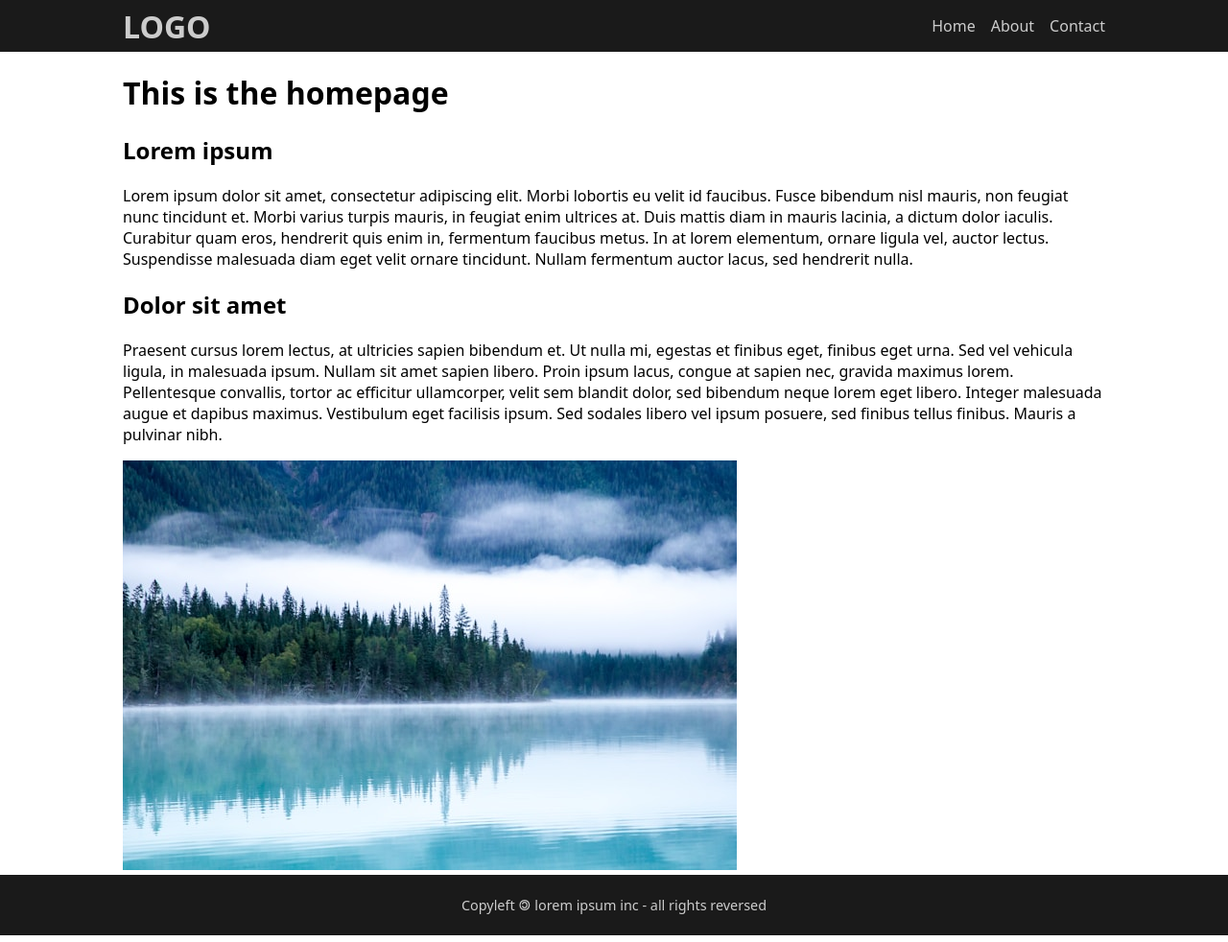
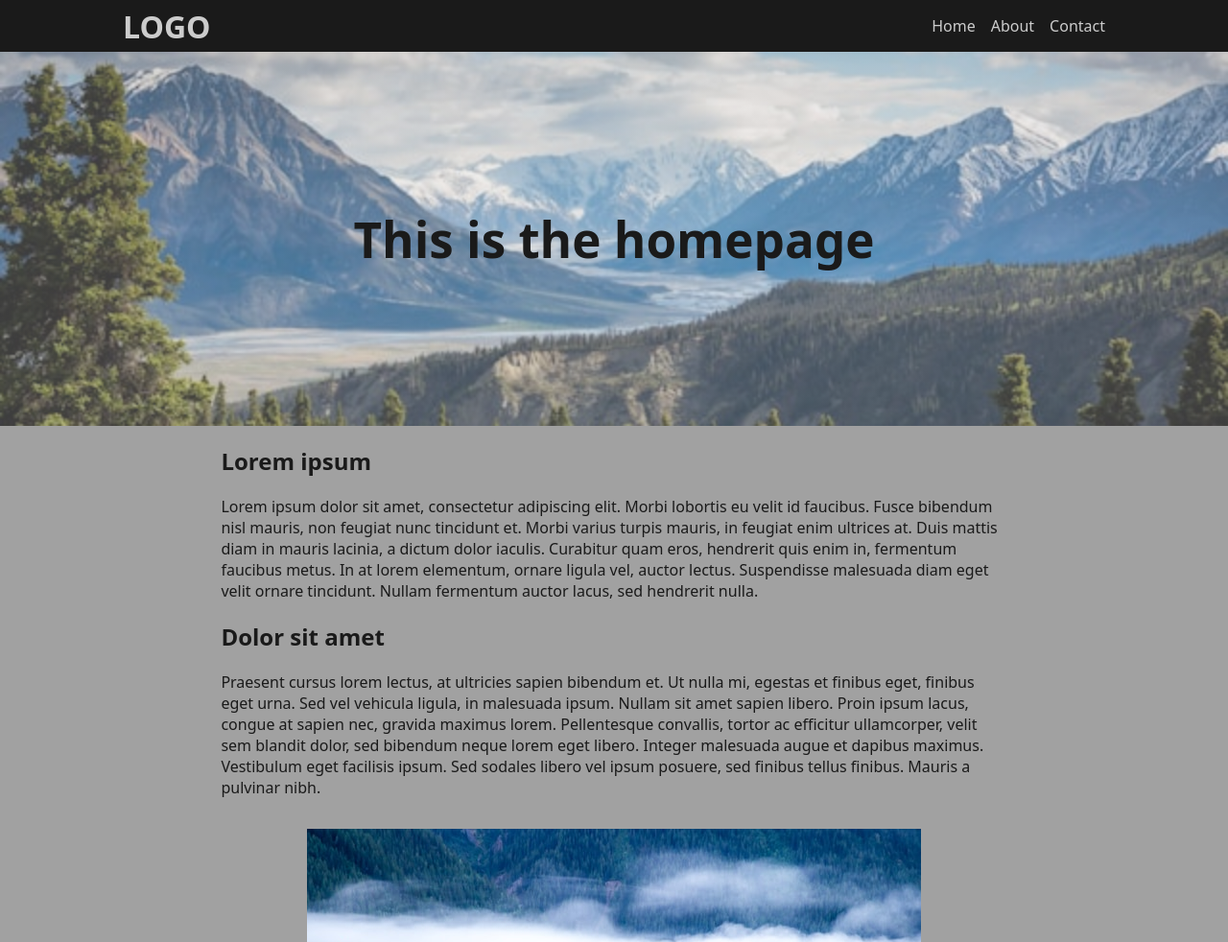
Before and after one commit to wsfer/basic-info-site, a website: page public/index.html in a window 1280 px wide. Shown: the top 982 px of the page at 96% size. Drawn offline with Linux system fonts and the light colour scheme.

Commit message:
feat: add some styles for index page

```diff
--- a/public/style.css
+++ b/public/style.css
@@ -5,6 +5,8 @@
 :root {
   --black: hsl(0, 0%, 10%);
   --white: hsl(0, 0%, 80%);
+  --gray: hsl(0, 0%, 63%);
+  --white-opaque: hsla(0, 0%, 80%, 0.3);
 }
 
 body {
@@ -73,6 +75,34 @@ body {
 }
 
 /** Index page **/
+.home {
+  background-color: var(--gray);
+  color: var(--black);
+  min-height: 100%;
+}
+
+.home__banner {
+  background-image: linear-gradient(var(--white-opaque), var(--white-opaque)), url('banner-image.jpg');
+  background-position: center;
+  background-size: cover;
+  padding: 10rem 0;
+}
+
+.home__title {
+  font-size: 3.2rem;
+  margin: 0;
+  text-align: center;
+}
+
+.home__texts {
+  margin: 0 auto;
+  width: 80%;
+}
+
+.home__image {
+  display: block;
+  margin: 2rem auto 2rem;
+}
 
 /** About page **/
 
```
